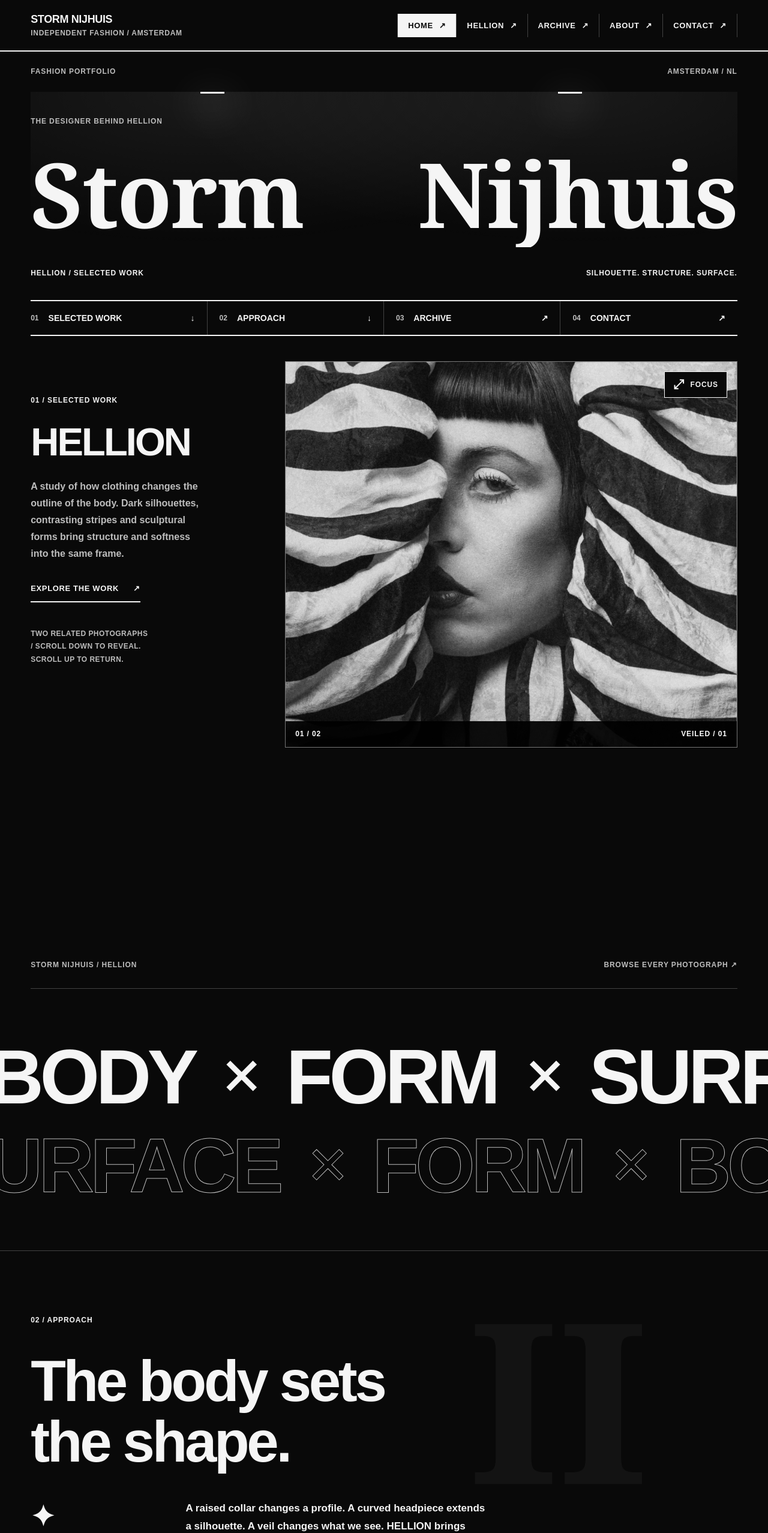
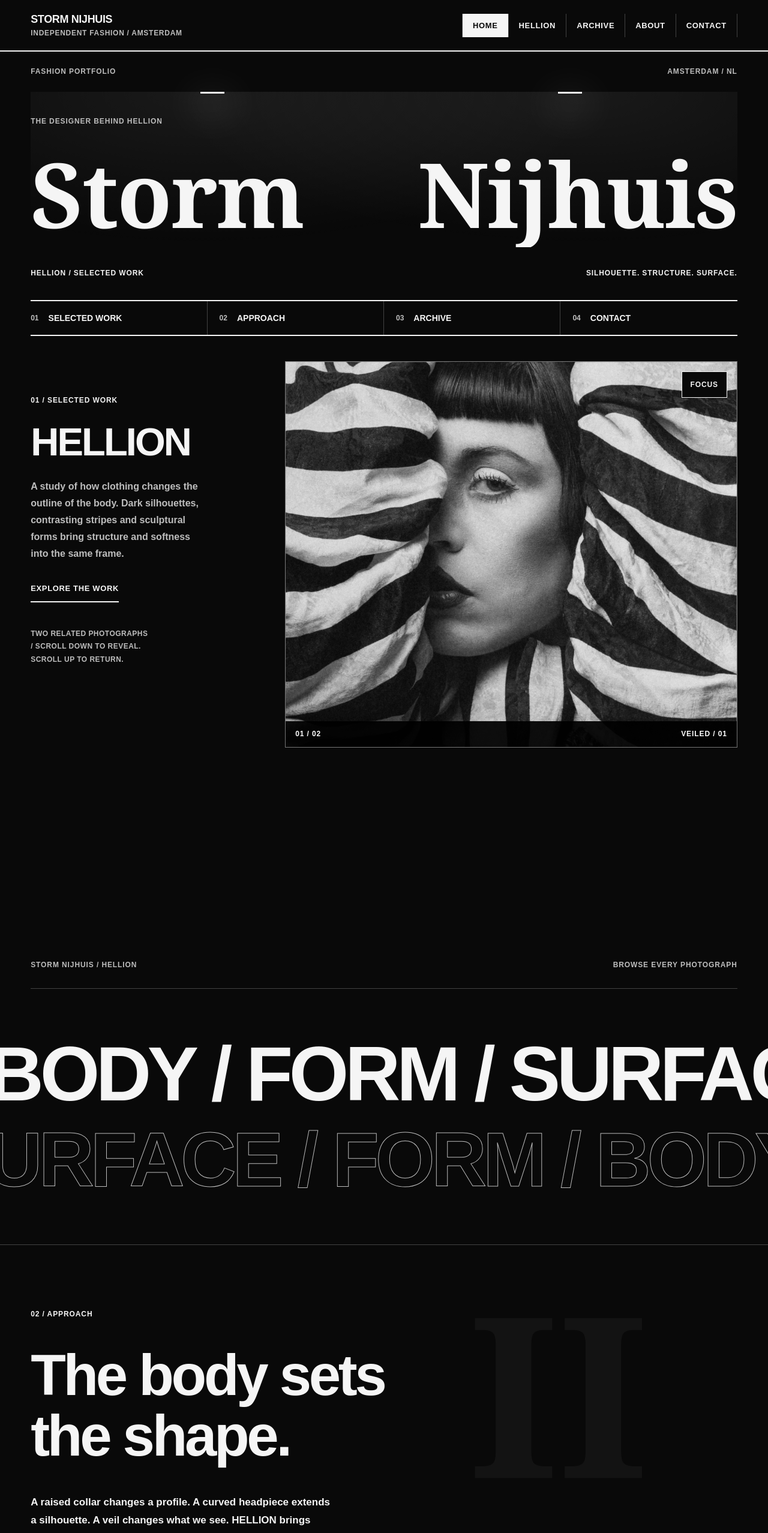
Before and after one commit to andaykhvc/Storm-Nijhuis, a Next.js app: page / in a window 1280 px wide. Shown: the top 2555 px of the page at 60% size. Built offline with nearby package versions, Linux system fonts and the light colour scheme; a web font is replaced by a local one.

Commit message:
Remove emoji and decorative icon glyphs from the interface

```diff
--- a/app/about/page.tsx
+++ b/app/about/page.tsx
@@ -61,7 +61,7 @@ export default function About() {
             >
               <span>{entry.publication}</span>
               <h3>{entry.title}</h3>
-              <span>{entry.year} ↗</span>
+              <span>{entry.year}</span>
             </a>
           ))}
         </section>
@@ -75,7 +75,7 @@ export default function About() {
         </h2>
         {site.contactEmail ? (
           <a className="contact-email" href={`mailto:${site.contactEmail}`}>
-            {site.contactEmail} ↗
+            {site.contactEmail}
           </a>
         ) : (
           <p className="contact-note">
@@ -91,7 +91,7 @@ export default function About() {
               target="_blank"
               rel="noopener noreferrer"
             >
-              {link.label} ↗
+              {link.label}
             </a>
           ))}
         </div>
--- a/app/globals.css
+++ b/app/globals.css
@@ -174,9 +174,6 @@ main {
 .navigation a:last-child {
   border-right: 1px solid var(--line);
 }
-.navigation a span {
-  margin-left: 10px;
-}
 .navigation a[aria-current="page"] {
   background: var(--ink);
   color: var(--paper);
@@ -263,9 +260,6 @@ main {
 .section-index a span:first-child {
   color: var(--muted);
   font-size: 12px;
-}
-.section-index a span:last-child {
-  margin-left: auto;
 }
 .section-index a:hover {
   background: #202020;
@@ -422,9 +416,6 @@ main {
   white-space: nowrap;
   align-self: end;
 }
-.small-symbol {
-  font-size: 48px;
-}
 .details {
   padding: 90px var(--gutter);
   display: grid;
@@ -782,9 +773,13 @@ main {
   margin-top: 18px;
 }
 .viewer-bottom button {
-  width: 50px;
-  height: 50px;
-  font-size: 24px;
+  min-height: 44px;
+  padding: 10px 12px;
+  flex-shrink: 0;
+  font-size: 12px;
+  font-weight: 800;
+  text-transform: uppercase;
+  border: 1px solid var(--line);
 }
 .viewer-bottom > div {
   text-align: center;
@@ -1077,9 +1072,6 @@ main {
     gap: 24px;
     margin-top: 32px;
     flex-wrap: wrap;
-  }
-  .small-symbol {
-    display: none;
   }
   .manifesto-bottom p {
     font-size: 16px;
@@ -1456,12 +1448,6 @@ main {
   position: relative;
   overflow: hidden;
   transition: background 0.25s;
-}
-.section-index a span:last-child {
-  transition: transform 0.3s;
-}
-.section-index a:hover span:last-child {
-  transform: translateY(3px);
 }
 .shedding::after {
   content: "";
@@ -1497,10 +1483,6 @@ main {
   letter-spacing: -0.05em;
   text-transform: uppercase;
   transform: translateX(calc(-30px + var(--type-shift, 0px)));
-}
-.type-track span {
-  font-family: var(--gothic);
-  padding-inline: 0.12em;
 }
 .type-track-outline {
   color: transparent;
--- a/app/hellion/page.tsx
+++ b/app/hellion/page.tsx
@@ -73,9 +73,7 @@ export default function Hellion() {
       </section>
       <div className="next-page">
         <span className="eyebrow">Every photograph, at your own pace</span>
-        <Link href="/archive">
-          The archive <span>↗</span>
-        </Link>
+        <Link href="/archive">The archive</Link>
       </div>
     </main>
   );
--- a/app/not-found.tsx
+++ b/app/not-found.tsx
@@ -9,7 +9,7 @@ export default function NotFound() {
         found.
       </h1>
       <Link className="text-link" href="/">
-        Return to Hellion ↗
+        Return to Hellion
       </Link>
     </main>
   );
--- a/app/page.tsx
+++ b/app/page.tsx
@@ -21,16 +21,16 @@ export default function Home() {
         </div>
         <nav className="section-index" aria-label="On this page">
           <a href="#selected-work">
-            <span>01</span> Selected work <span>↓</span>
+            <span>01</span> Selected work
           </a>
           <a href="#approach">
-            <span>02</span> Approach <span>↓</span>
+            <span>02</span> Approach
           </a>
           <Link href="/archive">
-            <span>03</span> Archive <span>↗</span>
+            <span>03</span> Archive
           </Link>
           <Link href="/about#contact">
-            <span>04</span> Contact <span>↗</span>
+            <span>04</span> Contact
           </Link>
         </nav>
         <div id="selected-work" className="hero-composition">
@@ -43,7 +43,7 @@ export default function Home() {
               structure and softness into the same frame.
             </p>
             <Link className="text-link" href="/hellion">
-              Explore the work <span>↗</span>
+              Explore the work
             </Link>
             <span className="hero-side-note">
               Two related photographs / Scroll down to reveal. Scroll up to
@@ -54,15 +54,13 @@ export default function Home() {
         </div>
         <div className="hero-foot">
           <span>Storm Nijhuis / HELLION</span>
-          <Link href="/archive">Browse every photograph ↗</Link>
+          <Link href="/archive">Browse every photograph</Link>
         </div>
       </section>
       <div className="type-interlude" aria-hidden="true">
-        <div className="type-track">
-          Body <span>×</span> Form <span>×</span> Surface
-        </div>
+        <div className="type-track">Body / Form / Surface</div>
         <div className="type-track type-track-outline">
-          Surface <span>×</span> Form <span>×</span> Body
+          Surface / Form / Body
         </div>
       </div>
       <section
@@ -86,9 +84,6 @@ export default function Home() {
           the shape.
         </h2>
         <div className="manifesto-bottom">
-          <span className="small-symbol" aria-hidden="true">
-            ✦
-          </span>
           <p>
             A raised collar changes a profile. A curved headpiece extends a
             silhouette. A veil changes what we see. HELLION brings these
@@ -96,7 +91,7 @@ export default function Home() {
             reshape the body.
           </p>
           <Link className="text-link" href="/hellion">
-            View the visual study ↗
+            View the visual study
           </Link>
         </div>
       </section>
@@ -126,7 +121,7 @@ export default function Home() {
             texture and proportion can be seen together.
           </p>
           <Link className="text-link" href="/archive">
-            View the archive ↗
+            View the archive
           </Link>
         </div>
       </section>
@@ -147,7 +142,7 @@ export default function Home() {
           Instagram.
         </p>
         <Link className="text-link" href="/about">
-          About Storm ↗
+          About Storm
         </Link>
       </section>
     </main>
--- a/components/focus-view.tsx
+++ b/components/focus-view.tsx
@@ -38,7 +38,7 @@ function FocusDialog({ item, close }: { item: Media; close: () => void }) {
       <div className="focus-top">
         <span className="eyebrow">HELLION / Focus study</span>
         <button className="focus-control" onClick={dismiss}>
-          Close ×
+          Close
         </button>
       </div>
       <div className="focus-stage">
@@ -77,7 +77,7 @@ export function FocusView({ item }: { item: Media }) {
         aria-haspopup="dialog"
         onClick={() => setSelected(item)}
       >
-        <span aria-hidden="true">⤢</span> Focus
+        Focus
       </button>
       {selected ? <FocusDialog item={selected} close={close} /> : null}
     </>
--- a/components/footer.tsx
+++ b/components/footer.tsx
@@ -14,10 +14,10 @@ export function Footer() {
       <div className="footer-meta">
         <span>{site.location}</span>
         <a href="#main" className="back-to-top">
-          Back to top ↑
+          Back to top
         </a>
-        <Link href="/about#contact">Contact ↗</Link>
-        <span>© {new Date().getFullYear()} Storm Nijhuis</span>
+        <Link href="/about#contact">Contact</Link>
+        <span>Copyright {new Date().getFullYear()} Storm Nijhuis</span>
       </div>
     </footer>
   );
--- a/components/header.tsx
+++ b/components/header.tsx
@@ -33,7 +33,7 @@ export function Header() {
         aria-controls="site-navigation"
         onClick={() => setOpen(!open)}
       >
-        {open ? "Close −" : "Menu +"}
+        {open ? "Close" : "Menu"}
       </button>
       <nav
         id="site-navigation"
@@ -48,7 +48,6 @@ export function Header() {
             onClick={() => setOpen(false)}
           >
             {link.label}
-            <span aria-hidden="true">↗</span>
           </Link>
         ))}
       </nav>
```
Also changed, not shown: components/archive.tsx (+5 -5 lines), 2 other files (tests, documents, lock files or other folders).
